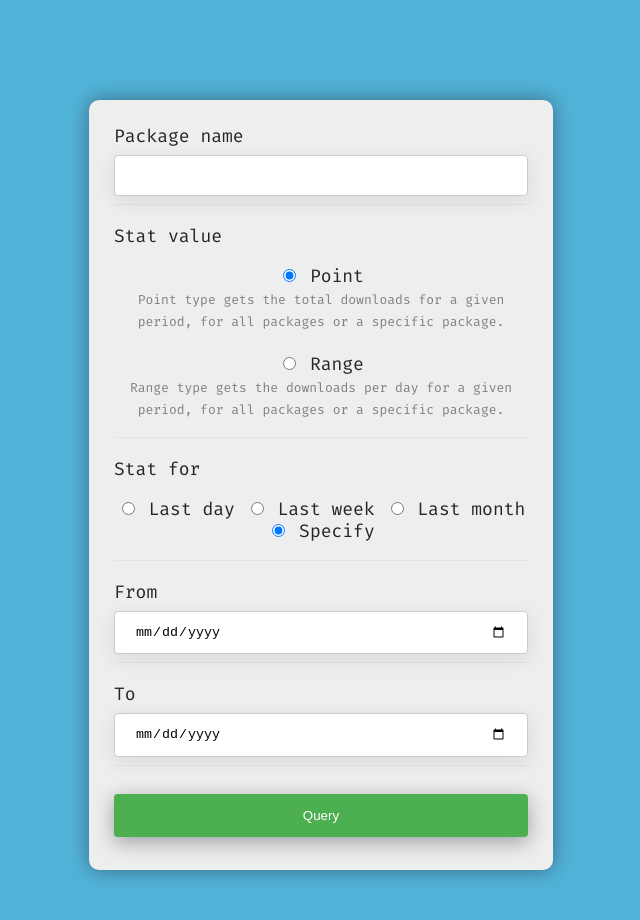
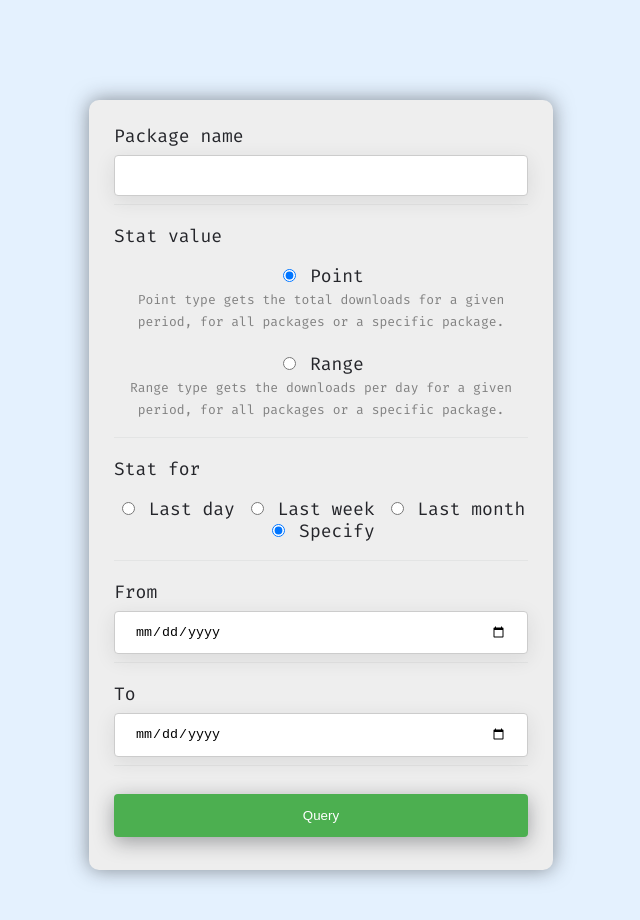
Before and after one commit to roshanadh/npm-query, a plain HTML site: page index.html in a window 1280 px wide. Shown: the whole page, without its empty margins (319-959 px from the left). Drawn offline with Linux system fonts and the light colour scheme.

Commit message:
Update background color

```diff
--- a/css/styler.css
+++ b/css/styler.css
@@ -1,6 +1,6 @@
 @import url('../res/FiraCode_1.206/fira_code.css');
 body{
-    background-color:rgba(82, 179, 217, 1);
+    background-color:rgba(228, 241, 254, 1);
     font-family: Fira Code, 'Courier New', Courier, monospace;
     font-size: 18px;
     color: rgba(36, 37, 42, 1);
@@ -31,6 +31,7 @@ body{
 }
 #body-content{
     background-color: rgba(238, 238, 238, 1);
+    rgba(228, 241, 254, 1)
     transition: 1s ease-in-out;
     border-radius: 10px;
     box-shadow: 0px 0px 20px rgba(36, 37, 42, 0.5);
```
